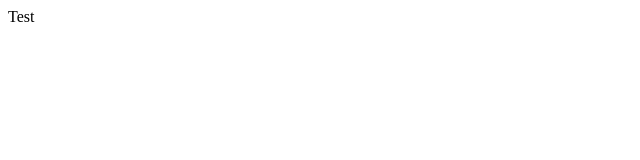
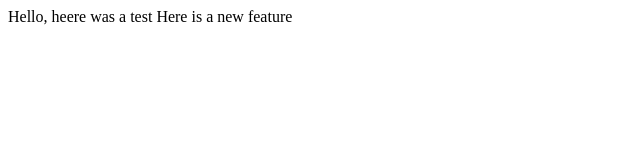
Before and after one commit to dejanmilojevic/lecture1, a plain HTML site: page index.html in a window 1280 px wide. Shown: the whole page, without its empty margins (0-640 px from the left). Drawn offline with Linux system fonts and the light colour scheme.

Commit message:
Added anonther line

```diff
--- a/index.html
+++ b/index.html
@@ -4,6 +4,7 @@
 	<title>Test</title>
 </head>
 <body>
-	Test
+	Hello, heere was a test
+	Here is a new feature
 </body>
 </html>
```
